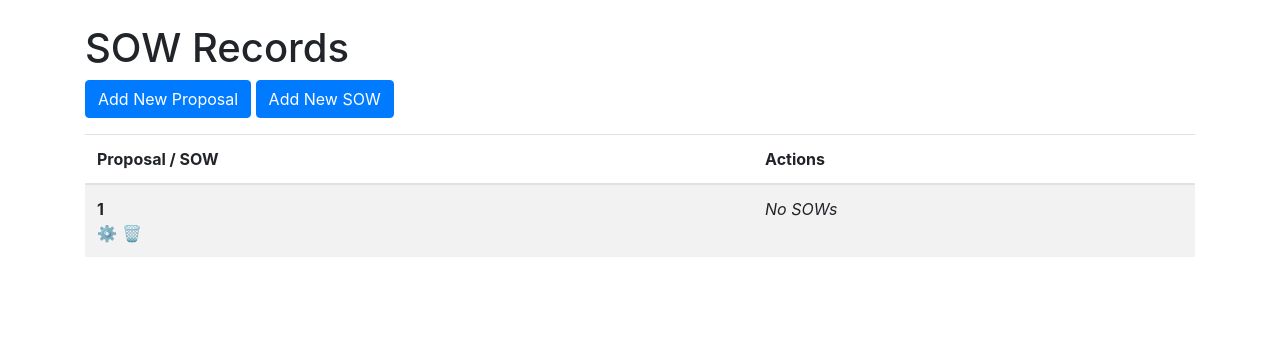
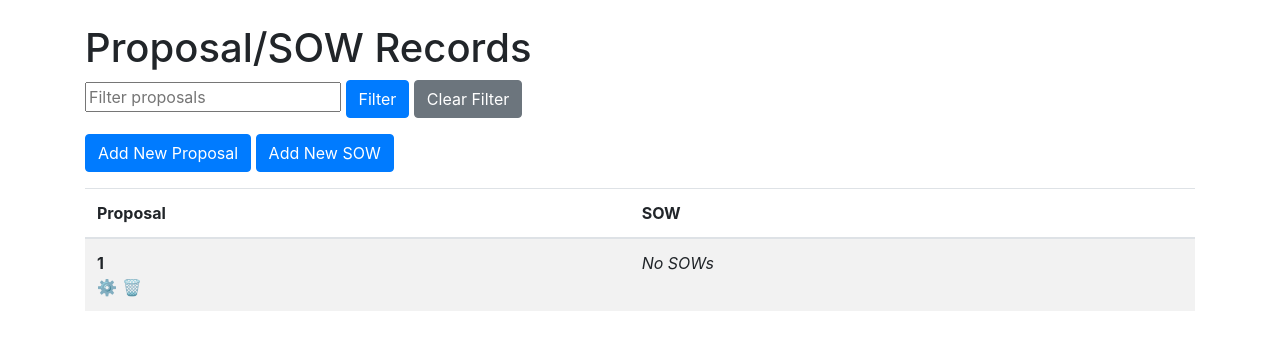
Before and after one commit to IIDelta/proposal_DB, a Django app: page / in a window 1280 px wide. Shown: the top 350 px of the page. Run offline with Django 5.2, Linux system fonts and the light colour scheme; tables that the repository leaves empty hold one stand-in row (values such as "Sample post"); data that the repository does not hold is empty; some libraries are stand-ins or nearby versions.

Commit message:
good stuff

```diff
--- a/proposals/forms.py
+++ b/proposals/forms.py
@@ -1,4 +1,3 @@
-# proposals/forms.py
 from django import forms
 from .models import Proposal, SOW
 
@@ -8,10 +7,8 @@ class ProposalForm(forms.ModelForm):
         fields = ['proposal_id']  # Only the ID for creation/deletion
 
 class CustomDateInput(forms.DateInput):
-    # Force the widget to use our custom format and render as a text input
     format = '%Y.%m.%d'
-    input_type = 'text'  # Prevents browsers from overriding with an HTML5 datepicker
-
+    input_type = 'text'
 
 RECRUITMENT_UNIT_CHOICES = [
     ('weeks', 'Weeks'),
@@ -20,63 +17,80 @@ RECRUITMENT_UNIT_CHOICES = [
 
 class SOWForm(forms.ModelForm):
     date_questionnaire_issued = forms.DateField(
-         widget=CustomDateInput(attrs={'placeholder': 'YYYY.MM.DD'}),
-         input_formats=['%Y.%m.%d'],
-         required=False
+        widget=CustomDateInput(attrs={'placeholder': 'YYYY.MM.DD'}),
+        input_formats=['%Y.%m.%d'],
+        required=False
     )
     study_design_approval_date = forms.DateField(
-         widget=CustomDateInput(attrs={'placeholder': 'YYYY.MM.DD'}),
-         input_formats=['%Y.%m.%d'],
-         required=False
+        widget=CustomDateInput(attrs={'placeholder': 'YYYY.MM.DD'}),
+        input_formats=['%Y.%m.%d'],
+        required=False
     )
     pricing_approval_date = forms.DateField(
-         widget=CustomDateInput(attrs={'placeholder': 'YYYY.MM.DD'}),
-         input_formats=['%Y.%m.%d'],
-         required=False
+        widget=CustomDateInput(attrs={'placeholder': 'YYYY.MM.DD'}),
+        input_formats=['%Y.%m.%d'],
+        required=False
     )
     final_proposal_approval_date = forms.DateField(
-         widget=CustomDateInput(attrs={'placeholder': 'YYYY.MM.DD'}),
-         input_formats=['%Y.%m.%d'],
-         required=False
+        widget=CustomDateInput(attrs={'placeholder': 'YYYY.MM.DD'}),
+        input_formats=['%Y.%m.%d'],
+        required=False
     )
     proposal_due_date = forms.DateField(
-         widget=CustomDateInput(attrs={'placeholder': 'YYYY.MM.DD'}),
-         input_formats=['%Y.%m.%d'],
-         required=False
+        widget=CustomDateInput(attrs={'placeholder': 'YYYY.MM.DD'}),
+        input_formats=['%Y.%m.%d'],
+        required=False
     )
     recruitment_duration_unit = forms.ChoiceField(
-         choices=RECRUITMENT_UNIT_CHOICES,
-         required=False
+        choices=RECRUITMENT_UNIT_CHOICES,
+        required=False
     )
     budget_lower_limit = forms.IntegerField(
-         required=False,
-         label="Budget Lower Limit (CAD)",
-         widget=forms.NumberInput(attrs={'placeholder': 'Enter lower limit in CAD'})
+        required=False,
+        label="Budget Lower Limit (CAD)",
+        widget=forms.NumberInput(attrs={'placeholder': 'Enter lower limit in CAD'})
     )
     budget_upper_limit = forms.IntegerField(
-         required=False,
-         label="Budget Upper Limit (CAD)",
-         widget=forms.NumberInput(attrs={'placeholder': 'Enter upper limit in CAD'})
+        required=False,
+        label="Budget Upper Limit (CAD)",
+        widget=forms.NumberInput(attrs={'placeholder': 'Enter upper limit in CAD'})
     )
     vendors_identified = forms.CharField(
-         required=False,
-         label="Vendors Identified (comma separated)",
-         widget=forms.Textarea(attrs={
-             'placeholder': 'Enter vendors, separated by commas',
-             'rows': 5
-         }),
-         help_text="Enter vendors as a comma separated list, e.g., Vendor1, Vendor2, Vendor3."
+        required=False,
+        label="Vendors Identified (comma separated)",
+        widget=forms.Textarea(attrs={
+            'placeholder': 'Enter vendors, separated by commas',
+            'rows': 5
+        }),
+        help_text="Enter vendors as a comma separated list, e.g., Vendor1, Vendor2, Vendor3."
+    )
+    # Use a text field for proposal selection
+    proposal = forms.CharField(
+        widget=forms.TextInput(attrs={
+            'placeholder': 'Enter Proposal ID',
+            'list': 'proposalList'
+        })
     )
 
     class Meta:
         model = SOW
         fields = '__all__'
 
+    def __init__(self, *args, **kwargs):
+        super(SOWForm, self).__init__(*args, **kwargs)
+        # Override the initial value for the proposal field using self.initial
+        if self.instance and self.instance.pk and self.instance.proposal:
+            self.initial['proposal'] = self.instance.proposal.proposal_id
+
+    def clean_proposal(self):
+        proposal_id = self.cleaned_data.get('proposal')
+        try:
+            proposal_instance = Proposal.objects.get(proposal_id=proposal_id)
+        except Proposal.DoesNotExist:
+            raise forms.ValidationError("Proposal with this ID does not exist.")
+        return proposal_instance
+
     def clean_vendors_identified(self):
-        """
-        Convert a comma-separated string of vendors into a Python list.
-        This ensures that the data stored in the JSONField is valid.
-        """
         data = self.cleaned_data.get('vendors_identified', '')
         if data:
             vendor_list = [v.strip() for v in data.split(',') if v.strip()]
--- a/proposals/views.py
+++ b/proposals/views.py
@@ -11,6 +11,20 @@ class SOWListView(ListView):
     template_name = 'proposals/sow_list.html'
     context_object_name = 'proposals'
     queryset = Proposal.objects.all().prefetch_related('sows')
+
+    def get_queryset(self):
+        queryset = Proposal.objects.all().prefetch_related('sows')
+        q = self.request.GET.get('q')
+        if q:
+            queryset = queryset.filter(proposal_id__icontains=q)
+        return queryset
+
+    def get_context_data(self, **kwargs):
+        context = super().get_context_data(**kwargs)
+        # Provide all proposal IDs for the autocomplete datalist.
+        context['all_proposals'] = Proposal.objects.values_list('proposal_id', flat=True)
+        return context
+
 
 # Proposal CRUD Views
 class ProposalCreateView(LoginRequiredMixin, CreateView):
@@ -54,9 +68,11 @@ class SOWCreateView(LoginRequiredMixin, CreateView):
     template_name = 'proposals/sow_form.html'
     success_url = reverse_lazy('proposal_sow_list')
 
-    def form_valid(self, form):
-        messages.success(self.request, "SOW created successfully.")
-        return super().form_valid(form)
+    def get_context_data(self, **kwargs):
+        context = super().get_context_data(**kwargs)
+        context['all_proposals'] = Proposal.objects.all()
+        return context
+
 
 class SOWUpdateView(LoginRequiredMixin, UpdateView):
     model = SOW
--- a/templates/proposals/sow_list.html
+++ b/templates/proposals/sow_list.html
@@ -1,7 +1,19 @@
 {% extends 'proposals/base.html' %}
 {% block title %}SOW Records{% endblock %}
 {% block content %}
-<h1>SOW Records</h1>
+<h1>Proposal/SOW Records</h1>
+
+<form method="get" class="mb-3">
+    <input type="text" name="q" placeholder="Filter proposals" list="proposalList" value="{{ request.GET.q }}">
+    <datalist id="proposalList">
+      {% for proposal_id in all_proposals %}
+        <option value="{{ proposal_id }}">
+      {% endfor %}
+    </datalist>
+    <button type="submit" class="btn btn-primary">Filter</button>
+    <a href="{% url 'proposal_sow_list' %}" class="btn btn-secondary">Clear Filter</a>
+  </form>
+
 
 <div class="mb-3">
   <a href="{% url 'proposal_create' %}" class="btn btn-primary">Add New Proposal</a>
@@ -11,8 +23,8 @@
 <table class="table table-striped">
   <thead>
     <tr>
-      <th>Proposal / SOW</th>
-      <th>Actions</th>
+      <th>Proposal</th>
+      <th>SOW</th>
     </tr>
   </thead>
   <tbody>
```
Also changed, not shown: templates/proposals/sow_form.html (+22 -16 lines).
